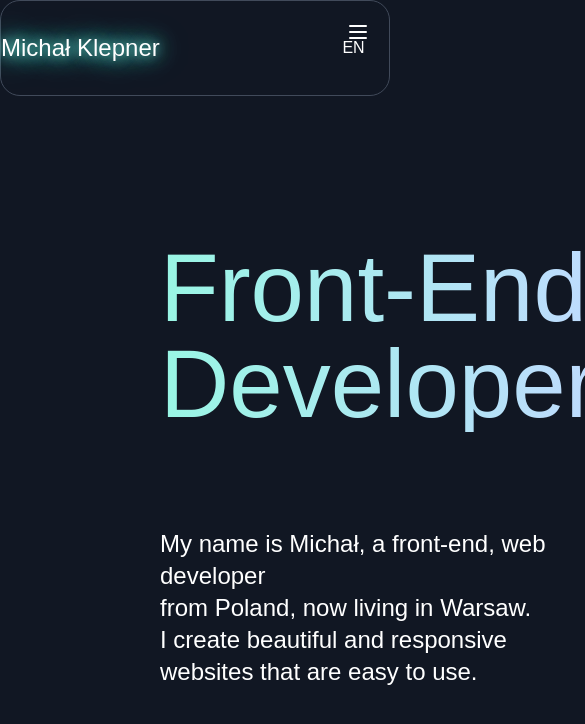
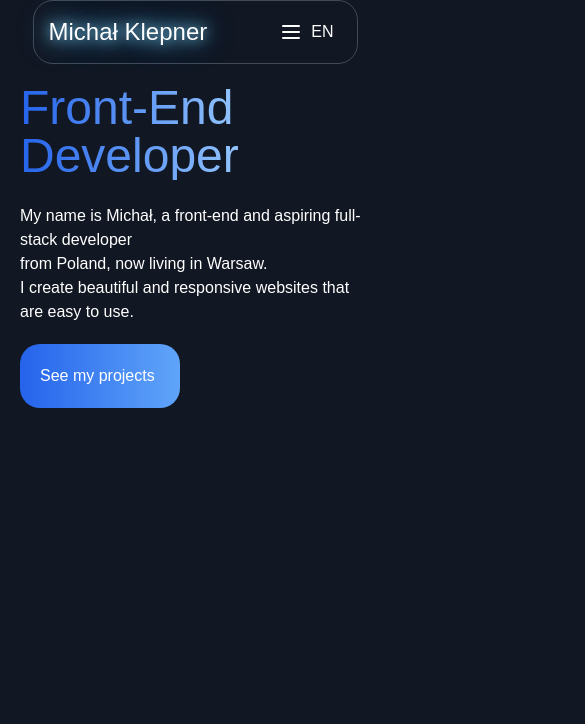
Before and after one commit to FlamingShali/Porfolio-Page, a React (Vite) app: page / in a window 390 px wide. Shown: the top 724 px of the page, 585 px wide, since content can reach past the window. Built offline with nearby package versions, Linux system fonts and the light colour scheme.

Commit message:
Adde responsive design

```diff
--- a/src/components/NavBar.jsx
+++ b/src/components/NavBar.jsx
@@ -15,11 +15,19 @@ export default function NavBar() {
           <NavBarLink path="/aboutSection">About me</NavBarLink>
           <NavBarLink path="/projects">Projects</NavBarLink>
           <NavBarLink path="/contact">Contact Me </NavBarLink>
+          <button className="lg:hidden" onClick={toggleNavbar}>
+            {isOpen ? (
+              <X />
+            ) : (
+              <div>
+                <Menu />
+              </div>
+            )}
+          </button>
         </ul>
       ) : (
-        <div className="w-1/5">
-          <header className="bg-transparent border fixed top-0 left-0 right-0 w-full flex justify-between items-center lg:p-[34px]  z-30 border-[#414a5a] rounded-[20px] my-0 mx-auto max-w-[1280px] h-24">
-            <Link className="text-2xl animate-dragon-glow" to="/">
+        <header className="bg-transparent border w-10/12 flex justify-between items-center p-[15px] lg:p-[34px]  z-30 border-[#414a5a] rounded-[20px]   md:max-w-[1920px] lg:h-24">
+          <Link className="text-2xl  animate-dragon-glow" to="/">
             Michał Klepner
           </Link>
           <ul className="uppercase hidden  lg:flex md:w-2/5 space-x-6 w-full">
@@ -28,14 +36,8 @@ export default function NavBar() {
             <NavBarLink path="/contact">Services </NavBarLink>
             <NavBarLink path="/contact">Contact Me </NavBarLink>
           </ul>
-            <button className="w-[71px] p-[6px 32px 6px 8px]">EN</button>
-          </header>
-        </div>
-      )}
-      <button
-        className="absolute top-5 right-5 lg:hidden"
-        onClick={toggleNavbar}
-      >
+          <div className="flex flex-row">
+            <button className="lg:hidden" onClick={toggleNavbar}>
               {isOpen ? (
                 <X />
               ) : (
@@ -44,6 +46,10 @@ export default function NavBar() {
                 </div>
               )}
             </button>
+            <button className="px-2 sm:px-5">EN</button>
+          </div>
+        </header>
+      )}
     </>
   );
 }
--- a/src/components/NavBarLink.jsx
+++ b/src/components/NavBarLink.jsx
@@ -7,7 +7,7 @@ const NavBarLink = ({ children, path }) => {
       <NavLink
         viewTransition
         className="hover:text-blue-400 scale-50  hover:scale-125 active:text-blue-400 transition-all duration-300
-        sm:text-sm md:text-lg  "
+        sm:text-sm md:text-sm lg:text-lg  "
         to={path}
       >
         {children}
--- a/src/components/ProjectCards.jsx
+++ b/src/components/ProjectCards.jsx
@@ -1,5 +1,5 @@
 import { NavLink } from "react-router";
-import CCImage from "./../images/CC.webp";
+import CCImage from "./../images/CC.jpg";
 import { Slide, Fade } from "react-awesome-reveal";
 
 const CardsData = [
@@ -30,7 +30,7 @@ const ProjectCards = () => {
               <img
                 src={img}
                 alt=""
-                className="w-full max-w-[300px] h-[350px] rounded-lg"
+                className="w-full max-w-[500px] h-[300px] rounded-lg"
               />
               {/* overlay section */}
               <div className="absolute left-0 top-[-100%] opacity-0 group-hover:opacity-100 group-hover:top-[0] p-4 w-full h-full bg-black/60 group-hover:backdrop-blur-sm duration-500">
--- a/src/pages/MainPage.jsx
+++ b/src/pages/MainPage.jsx
@@ -1,21 +1,28 @@
-import MainNavLink from "../components/MainNavLink";
+import { Link } from "react-router";
 import DocumentTitle from "../hooks/DocumentTitle";
 
 const MainPage = () => {
   DocumentTitle("Portfolio - Main");
   return (
-    <main className="text-8xl relative opacity-[1] left-0">
-      <div className="flex flex-col  absolute m-auto top-60 left-40 animate-appear-medium">
-        <h1 className="bg-gradient-to-r from-teal-200 to-blue-200 inline-block text-transparent bg-clip-text">
+    <main className="flex flex-col  opacity-[1] w-full">
+      <div className="relative transition-all flex flex-col items-start m-5 sm:m-24 md:mx-32 lg:ml-40 xl:ml-52 2xl:ml-96 animate-appear-quick">
+        <h1 className=" text-5xl sm:text-6xl md:text-7xl lg:text-8xl bg-gradient-to-r from-blue-600 to-blue-300 inline-block text-transparent bg-clip-text ">
           Front-End
           <br />
           Developer
         </h1>
         <br />
-        <p className="text-2xl">My name is Michał, a front-end, web developer<p>
-          from Poland, now living in Warsaw.
-          </p>
-        I create beautiful and responsive websites that are easy to use. </p>
+        <p className="animate-appear-quick md:text-2xl">
+          My name is Michał, a front-end and aspiring full-stack developer
+          <p>from Poland, now living in Warsaw.</p>I create beautiful and
+          responsive websites that are easy to use.{" "}
+        </p>
+        <Link
+          to="/projects"
+          className=" duration-300 p-5 mt-5 rounded-[20px] bg-gradient-to-r from-blue-600 to-blue-400  w-40 hover:scale-105"
+        >
+          See my projects
+        </Link>
       </div>
     </main>
   );
--- a/src/ui/AppLayout.jsx
+++ b/src/ui/AppLayout.jsx
@@ -3,7 +3,7 @@ import NavBar from "../components/NavBar";
 
 const AppLayout = () => {
   return (
-    <div>
+    <div className="justify-center items-center flex flex-col">
       <NavBar />
       <Outlet />
     </div>
--- a/tailwind.config.js
+++ b/tailwind.config.js
@@ -2,15 +2,16 @@
 export default {
   content: ["./index.html", "./src/**/*.{js,ts,jsx,tsx}"],
   theme: {
-
     extend: {
       keyframes: {
         dragonGlow: {
           "0%, 100%": {
-            textShadow: "0 0 10px #4fd1c5, 0 0 20px #4fd1c5, 0 0 30px #4fd1c5",
+            textShadow:
+              "0 0 10px rgb(125 211 252), 0 0 20px rgb(125 211 252), 0 0 30px rgb(125 211 252)",
           },
           "50%": {
-            textShadow: "0 0 20px #81e6d9, 0 0 30px #81e6d9, 0 0 40px #81e6d9",
+            textShadow:
+              "0 0 20px rgb(37 99 235 / 0), 0 0 30px rgb(37 99 235 / 0), 0 0 40px rgb(37 99 235 / 0)",
           },
         },
         appearLeft: {
@@ -43,12 +44,12 @@ export default {
 
       animation: {
         "dragon-glow": "dragonGlow 2s infinite",
-        "appear-quick": "appearLeft 2s ",
+        "appear-quick": "appearLeft 1s ",
         "appear-medium": "appearLeft 3s ",
         "appear-long": "appearLeft 4s ",
         "core-appear": "coreAppear 2s",
         "appear-down": "appearDown 2s",
-        'border': 'border 4s linear infinite',
+        border: "border 4s linear infinite",
       },
     },
   },
```
Also changed, not shown: src/images/CC.jpg (added). Lines whose indentation alone changed are shown as unchanged.
